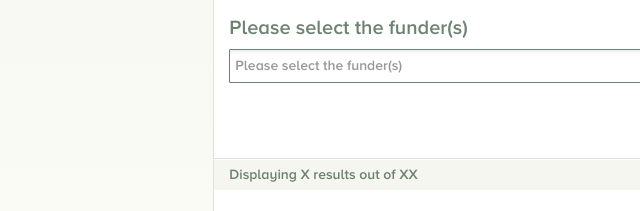
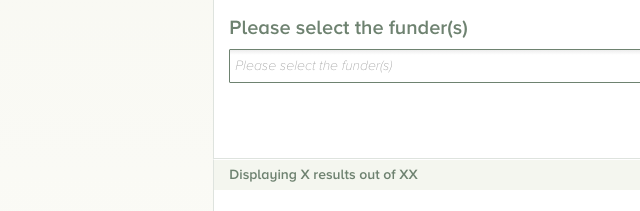
Before and after one commit to abyczkowska/sherpafact, a plain HTML site: page index-search-results.html in a window 1280 px wide. Shown: the part 268-479 px from the top of the page, 0-640 px from the left. Drawn offline with Linux system fonts and the light colour scheme.

Commit message:
clear button and styles

```diff
--- a/css/search.css
+++ b/css/search.css
@@ -27,6 +27,14 @@
 	font-family: ProximaLight;
 	color: #414141;
 }
+
+/* different font for placeholder text in select2 */
+.select2-container-multi .select2-choices .select2-search-field input {
+    font-family: ProximaItalic;
+}
+.select2-container-multi.select2-container-active .select2-choices .select2-search-field input {
+    font-family: Proxima;
+}
 .select2-container-multi .select2-choices .select2-search-choice{
 	background-color: #fff;
 	border-color: #6e8270;
--- a/css/select2.css
+++ b/css/select2.css
@@ -542,6 +542,7 @@ html[dir="rtl"] .select2-container-multi .select2-choices li
     margin: 1px 0;
 
     font-size: 100%;
+    /*font-family: ProximaItalic;*/
     color: #666;
     outline: 0;
     border: 0;
--- a/index-search-results.html
+++ b/index-search-results.html
@@ -123,7 +123,7 @@
                     </ol>
                     <div class="clearfix">
                         <a class="btn search-button pull-right">Search</a>
-                        <button type="reset" value="Clear" class=" btn clear-button pull-right">Clear</button>
+                        <button id="clear-select" type="reset" value="Clear" class=" btn clear-button pull-right">Clear</button>
                     </div>
                 </form>
             </div>
@@ -202,9 +202,10 @@
     <script src="js/select2.min.js"></script>
     <script type="text/javascript">
         $(document).ready(function() {
-            $("#funders-select").select2({
-              placeholder: 'Click to select Funders'
-          });
+            $("#funders-select").select2(); //{
+              //placeholder: 'Click to select Funders'
+          //});
+            $("#clear-select").click(function() { $("#funders-select").select2("val", ""); });
         });
     </script>
 
```
Also changed, not shown: index-not-found.html (+2 -1 lines), index-result-compliant.html (+3 -2 lines), index-specify-search.html (+2 -1 lines), index.html (+2 -1 lines).
